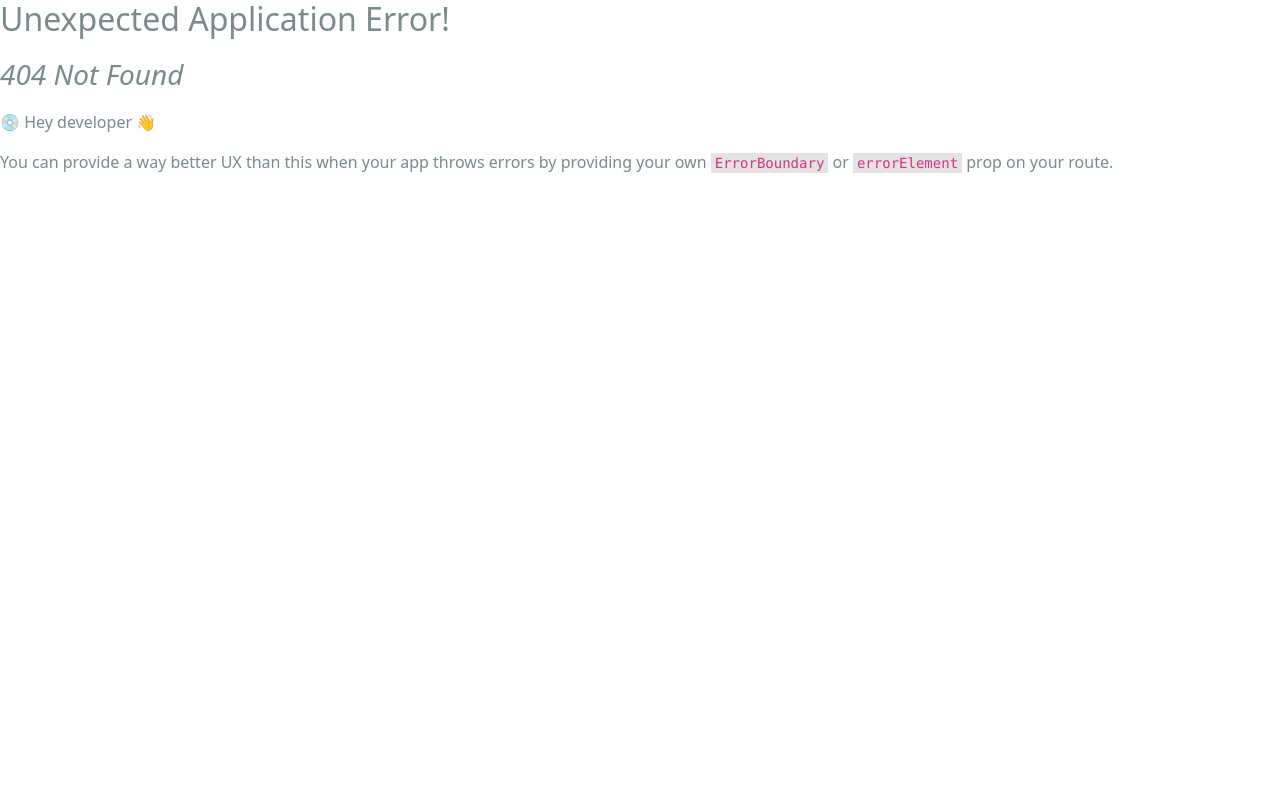
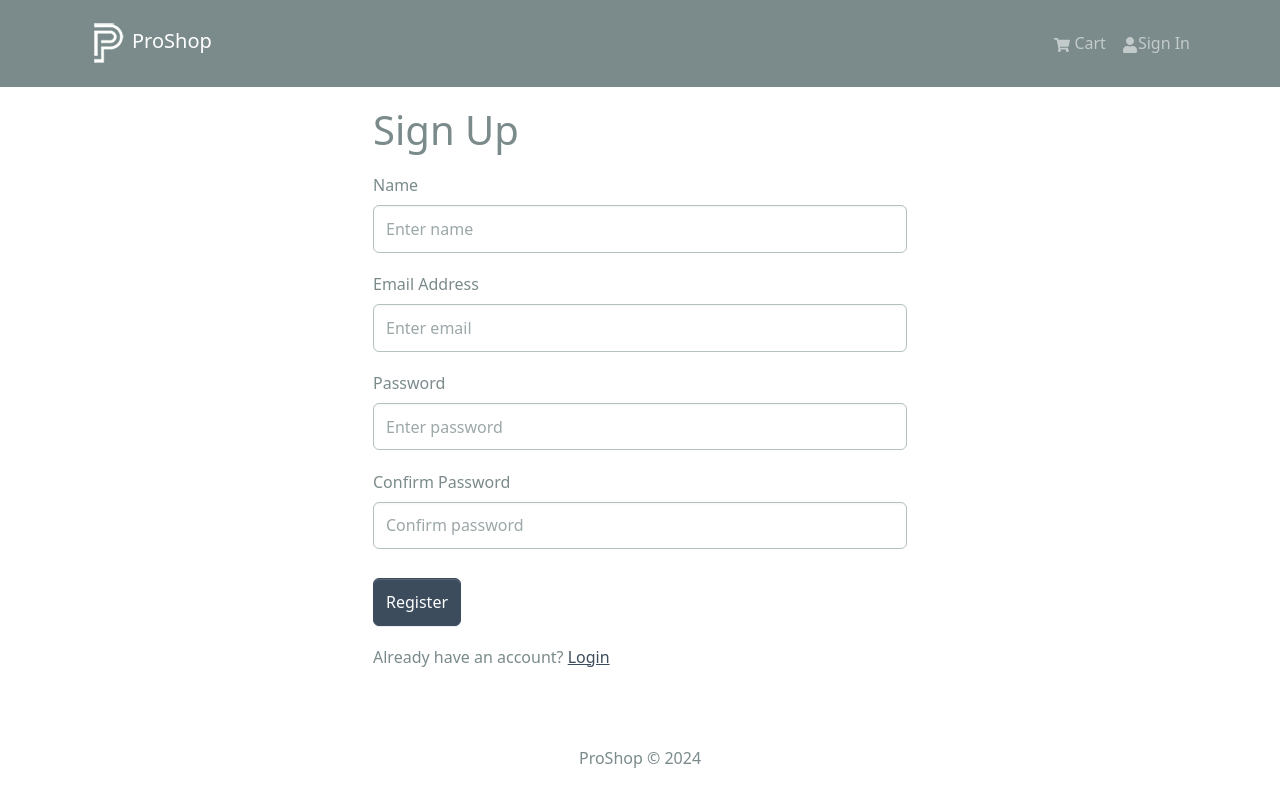
Before and after one commit to CharliePenner/proshop, a React (Create React App) app in the folder frontend/: page /register in a window 1280 px wide. Before the commit this address had no page. Shown: the top 802 px of the page. Built offline with nearby package versions, Linux system fonts and the light colour scheme.

Commit message:
User Registration

```diff
--- a/frontend/src/index.js
+++ b/frontend/src/index.js
@@ -16,7 +16,7 @@
 import ProductScreen from './screens/ProductScreen';
 import CartScreen from './screens/CartScreen';
 import LoginScreen from './screens/LoginScreen';
-
+import RegisterScreen from './screens/RegisterScreen';
 
 const router = createBrowserRouter(
   createRoutesFromElements(
@@ -25,9 +25,10 @@
       <Route path='/product/:id' element={<ProductScreen />} />
       <Route path='/cart' element={<CartScreen />} />
       <Route path='/login' element={<LoginScreen />} />
+      <Route path='/register' element={<RegisterScreen />} />
     </Route>
   )
-)
+);
 
 const root = ReactDOM.createRoot(document.getElementById('root'));
 root.render(
--- a/frontend/src/screens/LoginScreen.jsx
+++ b/frontend/src/screens/RegisterScreen.jsx
@@ -4,18 +4,21 @@
 import { useDispatch, useSelector } from 'react-redux';
 import FormContainer from '../components/FormContainer';
 import Loader from '../components/Loader';
-import { useLoginMutation } from '../slices/usersApiSlice';
+import { useRegisterMutation } from '../slices/usersApiSlice';
 import { setCredentials } from '../slices/authSlice';
 import { toast } from 'react-toastify';
 
-const LoginScreen = () => {
+const RegisterScreen = () => {
+  const [name, setName] = useState('');
   const [email, setEmail] = useState('');
   const [password, setPassword] = useState('');
+  const [confirmPassword, setConfirmPassword] = useState('');
+
 
   const dispatch = useDispatch();
   const navigate = useNavigate();
 
-  const [login, { isLoading }] = useLoginMutation();
+  const [register, { isLoading }] = useRegisterMutation();
 
   const { userInfo } = useSelector((state) => state.auth);
 
@@ -31,20 +34,36 @@
 
   const submitHandler = async (e) => {
     e.preventDefault();
-    try {
-        const res = await login({ email, password }).unwrap();
-        dispatch(setCredentials({ ...res }));
-        navigate(redirect);
-    } catch (error) {
-        toast.error(error?.data?.message || error.error)
+    if (password !== confirmPassword) {
+        toast.error('Passwords do not match');
+    } else {
+        try {
+            const res = await register({ name, email, password }).unwrap();
+            dispatch(setCredentials({ ...res }));
+            navigate(redirect);
+        } catch (error) {
+            toast.error(error?.data?.message || error.error)
+        }
     }
+
+
   };
 
   return (
     <FormContainer>
-        <h1>Sign In</h1>
+        <h1>Sign Up</h1>
 
         <Form onSubmit={submitHandler}>
+            <Form.Group controlId='name' className='my-3'>
+                <Form.Label>Name</Form.Label>
+                <Form.Control
+                    type='text'
+                    placeholder='Enter name'
+                    value={name}
+                    onChange={(e) => setName(e.target.value)}
+                />
+            </Form.Group>
+
             <Form.Group controlId='email' className='my-3'>
                 <Form.Label>Email Address</Form.Label>
                 <Form.Control
@@ -65,8 +84,23 @@
                 />
             </Form.Group>
 
-            <Button type='submit' variant='primary' className='mt-2' disabled= { isLoading }>
-                Sign In
+            <Form.Group controlId='confirmPassword' className='my-3'>
+                <Form.Label>Confirm Password</Form.Label>
+                <Form.Control
+                    type='password'
+                    placeholder='Confirm password'
+                    value={confirmPassword}
+                    onChange={(e) => setConfirmPassword(e.target.value)}
+                />
+            </Form.Group>
+
+            <Button
+                type='submit'
+                variant='primary'
+                className='mt-2'
+                disabled= { isLoading }
+            >
+                Register
             </Button>
 
             { isLoading && <Loader /> }
@@ -74,12 +108,12 @@
 
         <Row className='py-3'>
             <Col>
-                New Customer? <Link to={ redirect ?
-                `/register?refirect=${redirect}` : '/register' }>Register</Link>
+                Already have an account? <Link to={ redirect ?
+                `/login?redirect=${redirect}` : '/login' }>Login</Link>
             </Col>
         </Row>
     </FormContainer>
   )
 }
 
-export default LoginScreen
+export default RegisterScreen;
--- a/frontend/src/slices/usersApiSlice.js
+++ b/frontend/src/slices/usersApiSlice.js
@@ -10,6 +10,13 @@
                 body: data,
             }),
         }),
+        register: builder.mutation({
+            query: (data) => ({
+                url: `${USERS_URL}`,
+                method: 'POST',
+                body: data,
+            })
+        }),
         logout: builder.mutation({
             query: () => ({
                 url: `${USERS_URL}/logout`,
@@ -19,4 +26,4 @@
     }),
 });
 
-export const { useLoginMutation, useLogoutMutation } = usersApiSlice;
+export const { useLoginMutation, useRegisterMutation, useLogoutMutation } = usersApiSlice;
```
